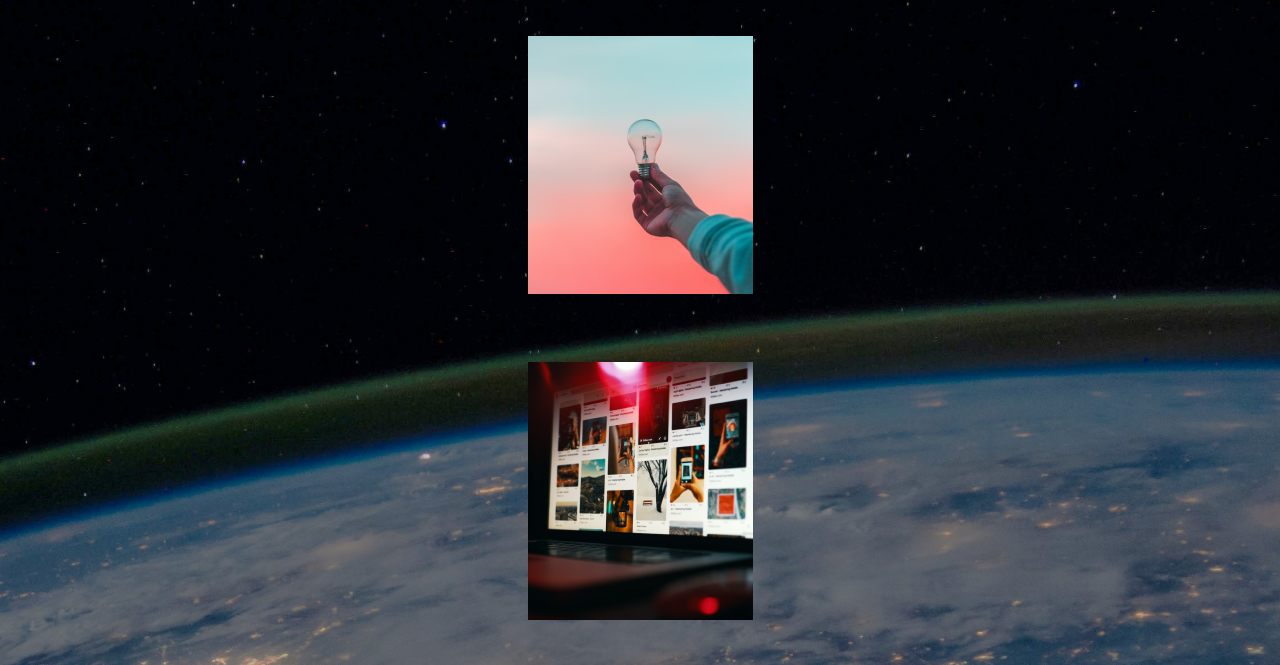
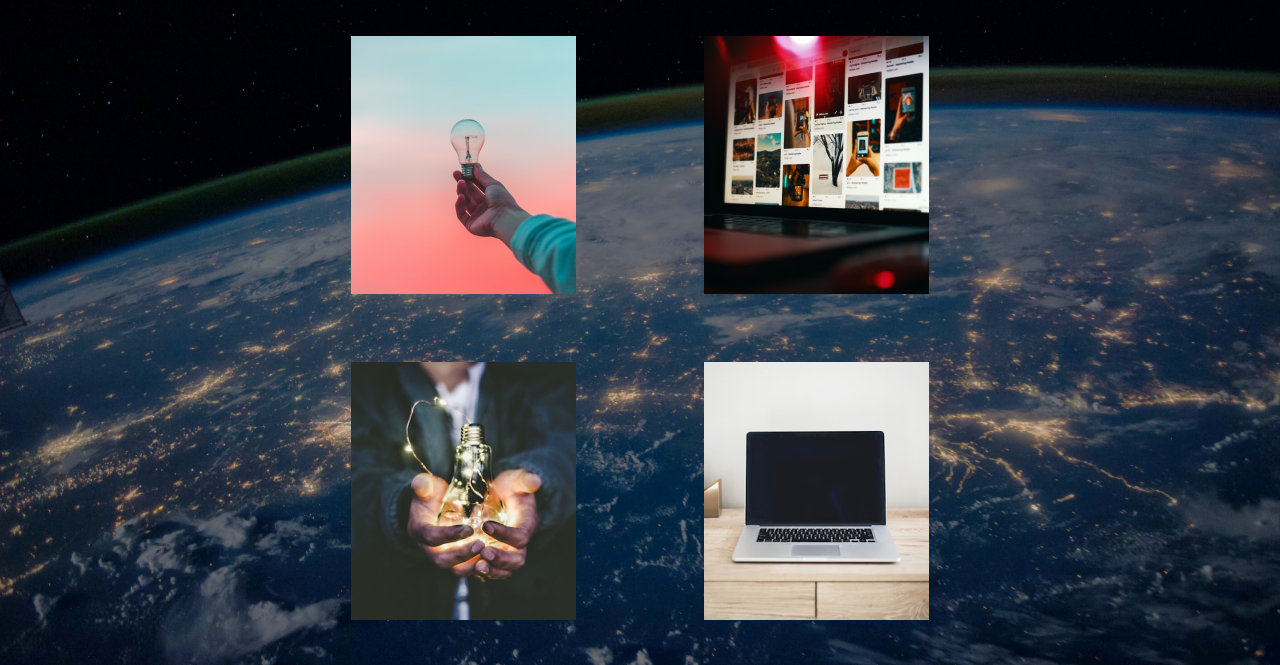
Before and after one commit to Lucaso1992/Alquimia-Tech, a website: page pages/nuestros.trabajos.html in a window 1280 px wide. Shown: the part 232-897 px from the top of the page. Drawn offline with Linux system fonts and the light colour scheme.

Commit message:
modifico

```diff
--- a/pages/nuestros.trabajos.html
+++ b/pages/nuestros.trabajos.html
@@ -73,13 +73,13 @@
         <h2 class="nostrab">Nuestros Trabajos</h2>
 
         <div class="papa">
-            <div>
+            <div class="hijo1">
                 <div><img src="../assets/img/nuestros-trabajos/trabajo-2.png" alt="trabajo-2"></div>
                 <div><img src="../assets/img/nuestros-trabajos/trabajo-1.png" alt="trabajo-1"></div>
             </div>
 
 
-            <div>
+            <div class="hijo1">
                 <div><img src="../assets/img/nuestros-trabajos/trabajo-3.png" alt="trabajo-3"></div>
                 <div><img src="../assets/img/nuestros-trabajos/trabajo-4.png" alt="trabajo-4"></div>
             </div>
--- a/scss/layout/_main-index.scss
+++ b/scss/layout/_main-index.scss
@@ -127,8 +127,9 @@ p {
 
 // Nuestros Trabajos ********////////
 
-.main-works {
-    height: 1600px;
+
+.main-works{
+    height: 1500px;
 }
 
 .papa {
--- a/scss/layout/_media-1024.scss
+++ b/scss/layout/_media-1024.scss
@@ -61,7 +61,7 @@
 
     .laimagen-de{
         font-size: 20px;
-        margin: 0 340px;
+        margin: 0 250px;
     }
 
     // Sobre Nosotros********/////
@@ -92,11 +92,19 @@
 
 
 
-    // Servicios******///
 
- .father{
+//  Nuestros trabajos ****//
 
- }
+
+.main-works{
+    height: 100vh;
+}
+
+.hijo1{
+    display: flex;
+    flex-direction: row;
+    gap: 8rem;
+}
 
 
 }
```
Also changed, not shown: css/style.css, 1 other file.
